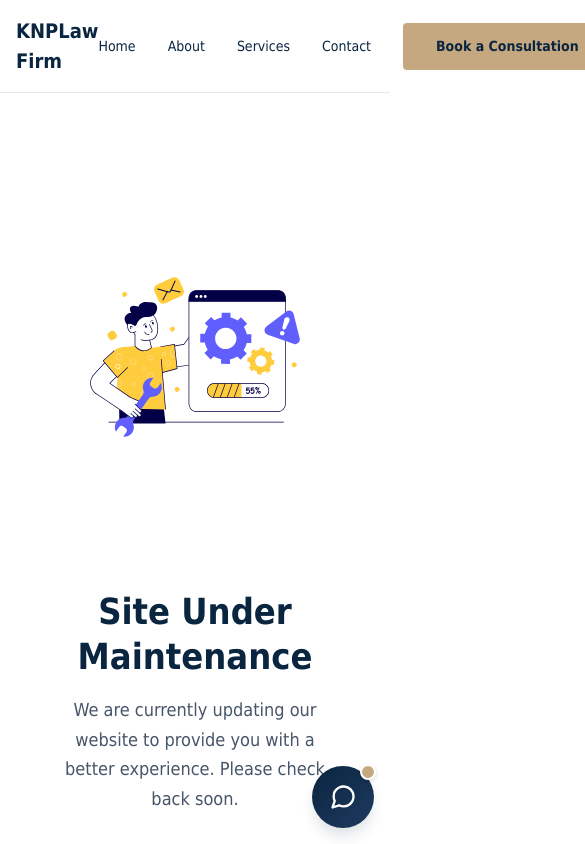
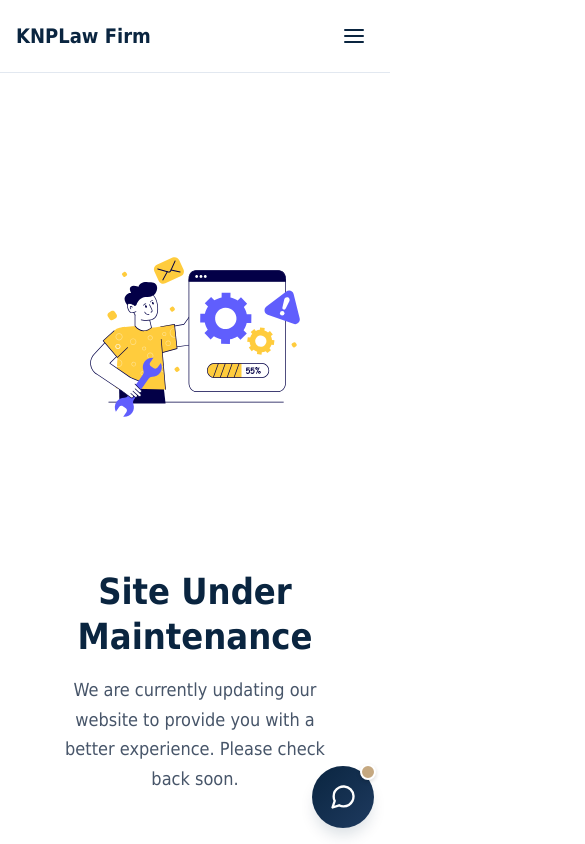
Before and after one commit to Ayushvish0512/lawfirm, a React (Vite) app: page /contact in a window 390 px wide. Shown: the top 844 px of the page, 585 px wide, since content can reach past the window. Built offline with nearby package versions, Linux system fonts and the light colour scheme; the HTML template or start-up script is replaced by a standard one; a web font is replaced by a local one.

Commit message:
phone optimization

```diff
--- a/src/components/Button/Button.module.css
+++ b/src/components/Button/Button.module.css
@@ -12,6 +12,7 @@
   transition: background-color var(--transition-normal), border-color var(--transition-normal), color var(--transition-normal), transform var(--transition-fast);
   text-decoration: none;
   white-space: nowrap;
+  max-width: 100%;
 }
 
 .button:active {
--- a/src/components/Chatbox/Chatbox.module.css
+++ b/src/components/Chatbox/Chatbox.module.css
@@ -368,6 +368,6 @@
   }
   .cbPanel {
     width: calc(100vw - var(--space-4) * 2);
-    right: calc(var(--space-4) * -1 + var(--space-4));
+    right: 0;
   }
 }
--- a/src/components/Header/Header.jsx
+++ b/src/components/Header/Header.jsx
@@ -1,4 +1,4 @@
-import React from 'react';
+import React, { useState } from 'react';
 import { Link } from 'react-router-dom';
 import { Container } from '../Container/Container';
 import { Button } from '../Button/Button';
@@ -7,19 +7,49 @@ import { navigationConfig } from '../../config/navigation';
 import styles from './Header.module.css';
 
 export function Header() {
+  const [isMenuOpen, setIsMenuOpen] = useState(false);
+
   return (
     <header className={styles.header}>
       <Container className={styles.content}>
         <Link to="/" className={styles.logo}>
           {siteConfig.name}
         </Link>
-        <nav className={styles.nav}>
+        <button
+          type="button"
+          className={styles.hamburger}
+          onClick={() => setIsMenuOpen(!isMenuOpen)}
+          aria-label={isMenuOpen ? 'Close menu' : 'Open menu'}
+          aria-expanded={isMenuOpen}
+        >
+          <svg width="24" height="24" viewBox="0 0 24 24" fill="none" stroke="currentColor" strokeWidth="2" strokeLinecap="round" strokeLinejoin="round">
+            {isMenuOpen ? (
+              <line x1="18" y1="6" x2="6" y2="18" />
+            ) : (
+              <line x1="3" y1="6" x2="21" y2="6" />
+            )}
+            {isMenuOpen ? (
+              <line x1="6" y1="6" x2="18" y2="18" />
+            ) : (
+              <line x1="3" y1="12" x2="21" y2="12" />
+            )}
+            {isMenuOpen ? null : (
+              <line x1="3" y1="18" x2="21" y2="18" />
+            )}
+          </svg>
+        </button>
+        <nav className={`${styles.nav} ${isMenuOpen ? styles.navOpen : ''}`}>
           {navigationConfig.header.map((item) => (
-            <Link key={item.path} to={item.path} className={styles.navLink}>
+            <Link
+              key={item.path}
+              to={item.path}
+              className={styles.navLink}
+              onClick={() => setIsMenuOpen(false)}
+            >
               {item.label}
             </Link>
           ))}
-          <Button to="/contact" variant="accent">
+          <Button to="/contact" variant="accent" onClick={() => setIsMenuOpen(false)}>
             Book a Consultation
           </Button>
         </nav>
--- a/src/components/Header/Header.module.css
+++ b/src/components/Header/Header.module.css
@@ -36,3 +36,49 @@
 .navLink:hover {
   color: var(--color-accent);
 }
+
+.hamburger {
+  display: none;
+  background: none;
+  border: none;
+  cursor: pointer;
+  padding: var(--space-2);
+  color: var(--color-primary);
+  align-items: center;
+  justify-content: center;
+}
+
+@media (max-width: 768px) {
+  .hamburger {
+    display: flex;
+  }
+
+  .nav {
+    display: none;
+    position: absolute;
+    top: 100%;
+    left: 0;
+    right: 0;
+    flex-direction: column;
+    align-items: stretch;
+    gap: 0;
+    background-color: var(--color-background);
+    border-bottom: 1px solid var(--color-border);
+    padding: var(--space-4);
+    box-shadow: var(--shadow-md);
+  }
+
+  .navOpen {
+    display: flex;
+  }
+
+  .navLink {
+    padding: var(--space-3) 0;
+    border-bottom: 1px solid var(--color-border);
+    font-size: var(--font-size-base);
+  }
+
+  .navLink:last-of-type {
+    border-bottom: none;
+  }
+}
--- a/src/styles/globals.css
+++ b/src/styles/globals.css
@@ -18,14 +18,38 @@ h1 {
   font-size: var(--font-size-5xl);
 }
 
+@media (max-width: 640px) {
+  h1 {
+    font-size: var(--font-size-4xl);
+  }
+}
+
+@media (max-width: 480px) {
+  h1 {
+    font-size: var(--font-size-3xl);
+  }
+}
+
 h2 {
   font-size: var(--font-size-3xl);
   margin-bottom: var(--space-4);
 }
 
+@media (max-width: 640px) {
+  h2 {
+    font-size: var(--font-size-2xl);
+  }
+}
+
 h3 {
   font-size: var(--font-size-2xl);
   margin-bottom: var(--space-3);
+}
+
+@media (max-width: 640px) {
+  h3 {
+    font-size: var(--font-size-xl);
+  }
 }
 
 p {
```
Also changed, not shown: src/components/ContactForm/ContactForm.module.css (+7 -0 lines), src/styles/fonts.css (+4 -47 lines).
